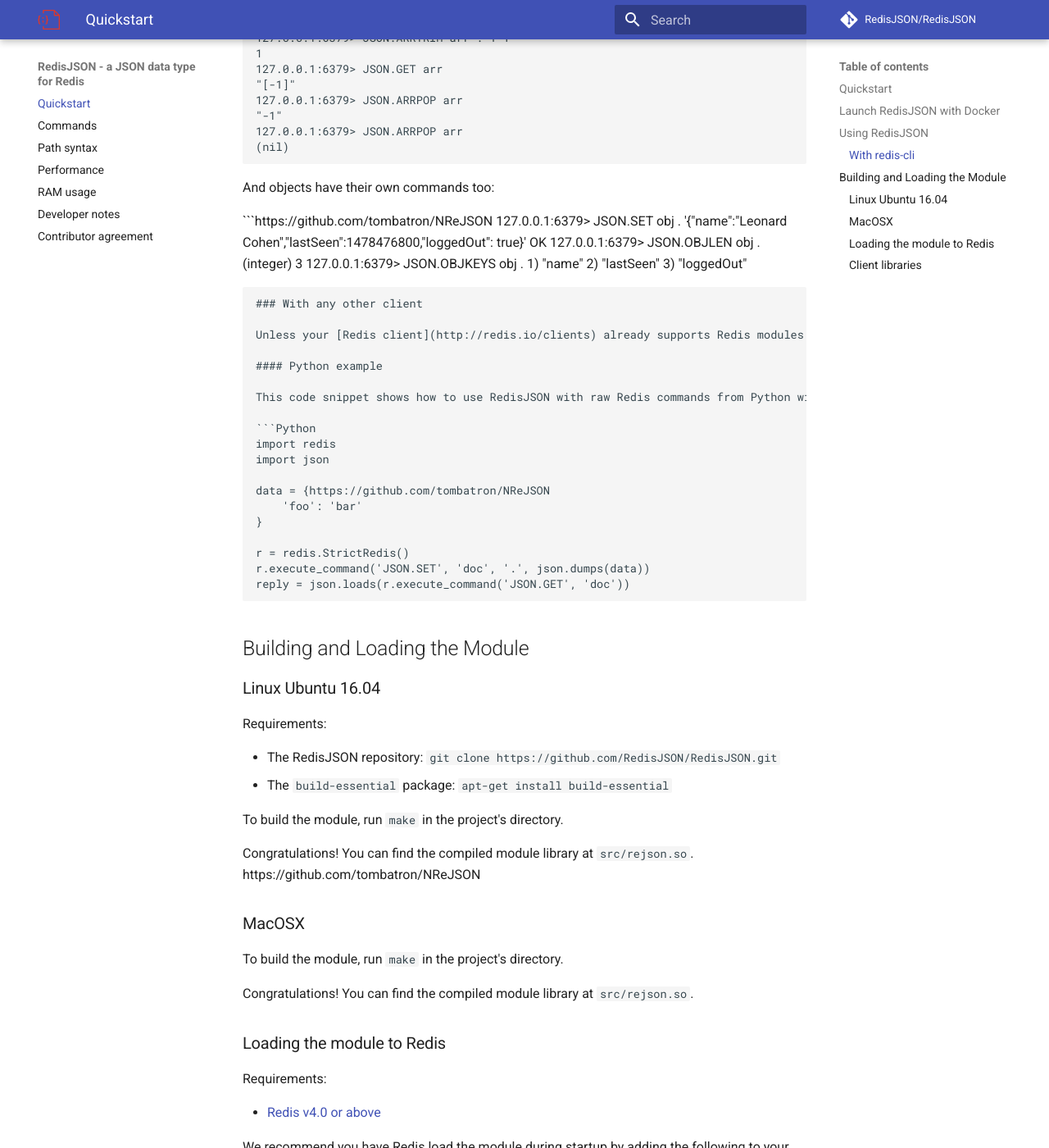
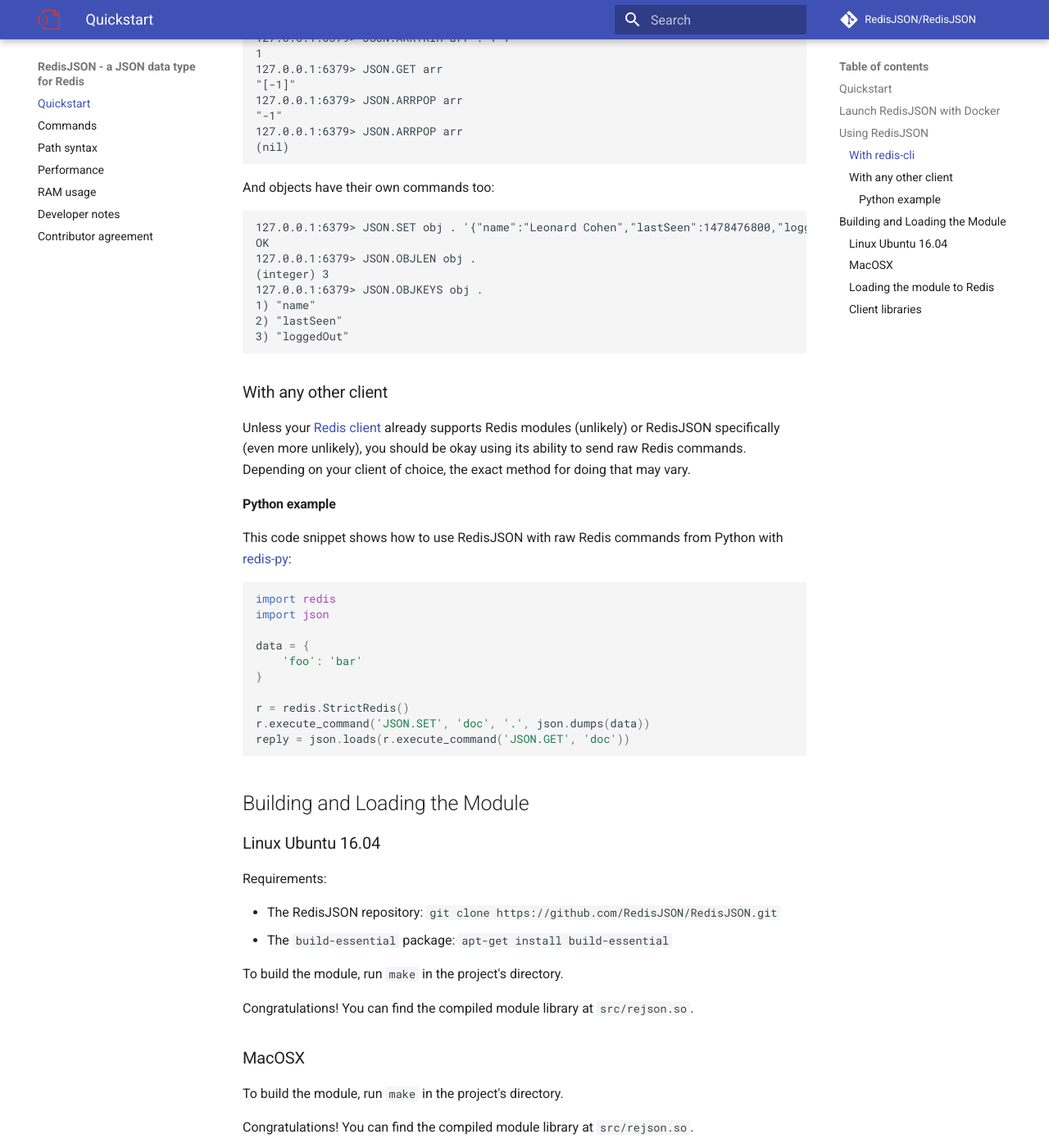
Before and after one commit to RedisJSON/RedisJSON, an MkDocs documentation site: the page built from docs/index.md, in a window 1280 px wide and 1400 px high, scrolled down 3175 px. Shown: the whole window at 82% size. Built offline with MkDocs 1.6.1 and Material for MkDocs 9.7.7, drawn with Linux system fonts in a browser that asks for light colours; comment, search, counter and statistics services are not loaded; old or Windows-style settings are respelled for this version of MkDocs; some of the changed text lies outside the part shown.

Commit message:
Fix a code block in quickstart docs (#130)
* Fix a code block in index
* remove all the NReJSON typos

````diff
--- a/docs/index.md
+++ b/docs/index.md
@@ -119,7 +119,7 @@
 
 And objects have their own commands too:
 
-```https://github.com/tombatron/NReJSON
+```
 127.0.0.1:6379> JSON.SET obj . '{"name":"Leonard Cohen","lastSeen":1478476800,"loggedOut": true}'
 OK
 127.0.0.1:6379> JSON.OBJLEN obj .
@@ -142,7 +142,7 @@
 import redis
 import json
 
-data = {https://github.com/tombatron/NReJSON
+data = {
     'foo': 'bar'
 }
 
@@ -164,7 +164,7 @@
 To build the module, run `make` in the project's directory.
 
 Congratulations! You can find the compiled module library at `src/rejson.so`.
-https://github.com/tombatron/NReJSON
+
 ### MacOSX
 
 To build the module, run `make` in the project's directory.
@@ -194,7 +194,7 @@
 Once the module has been loaded successfully, the Redis log should have lines similar to:
 
 ```
-...NReJSON
+...
 
 1877:M 23 Dec 02:02:59.725 # <RedisJSON> JSON data type for Redis - v1.0.0 [encver 0]
 1877:M 23 Dec 02:02:59.725 * Module 'RedisJSON' loaded from <redacted>/src/rejson.so
````
